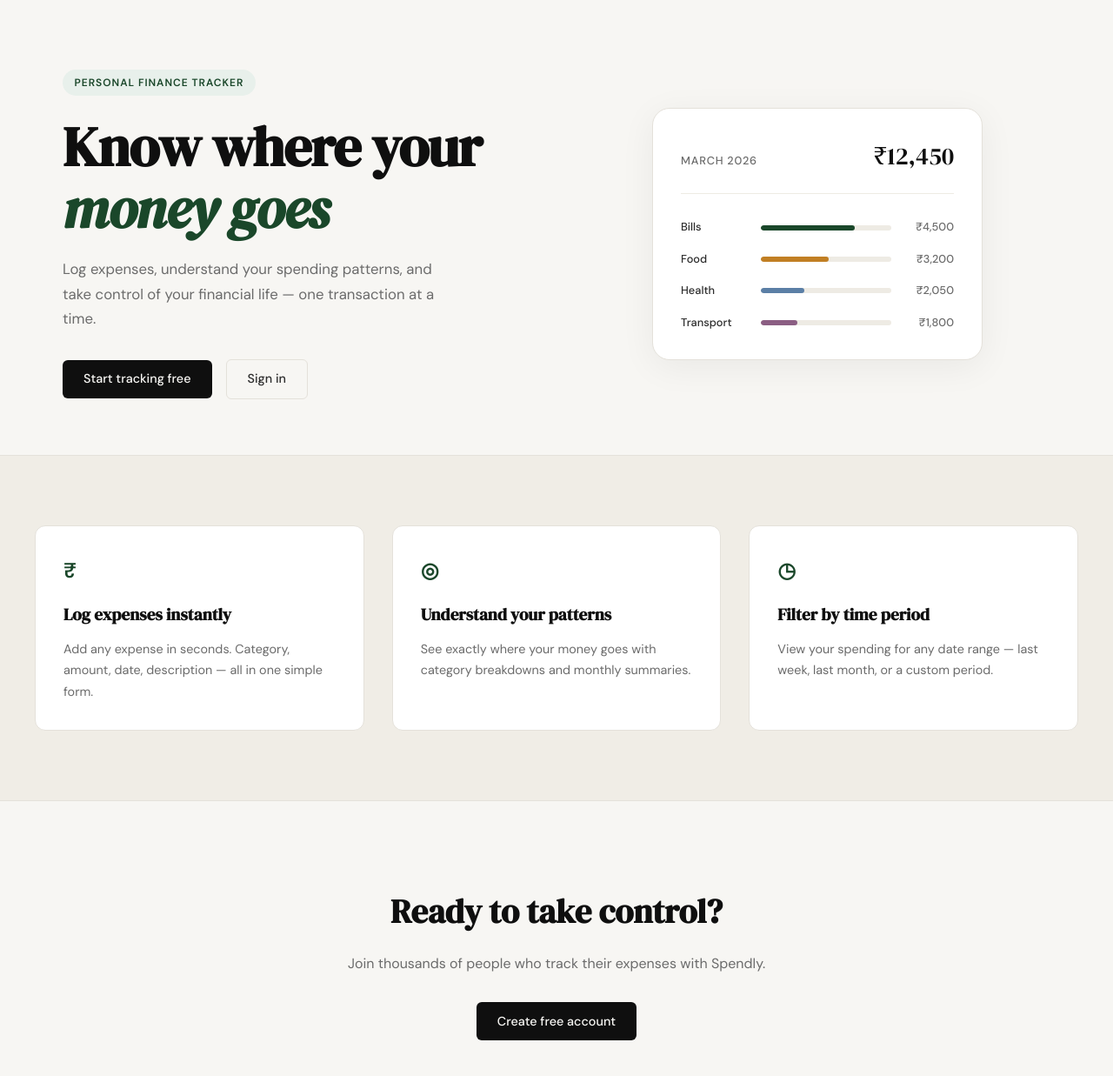
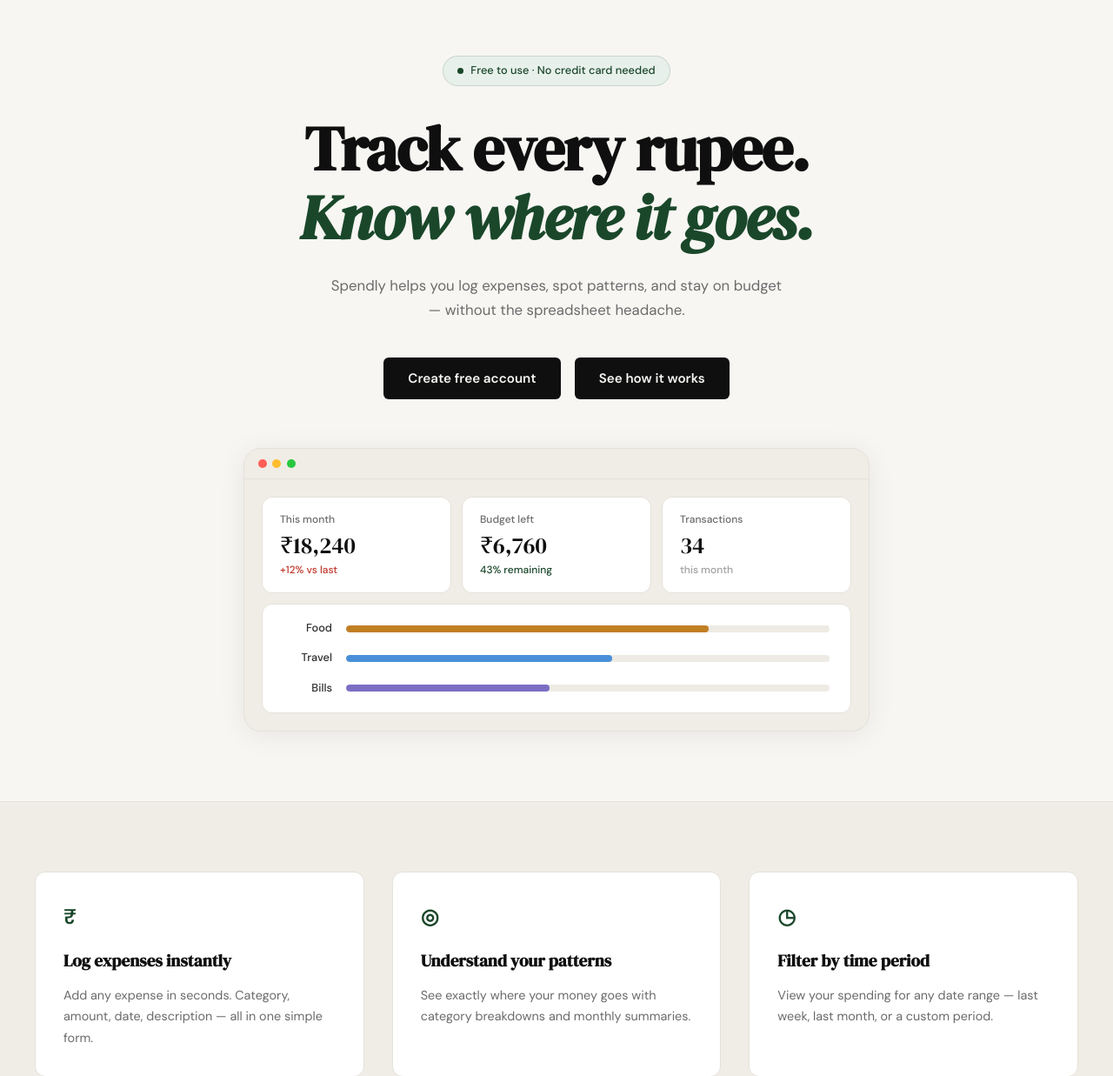
Before and after one commit to Sahilrishi/expense-spendly, a Flask app: page / in a window 1280 px wide. Shown: the part 61-1298 px from the top of the page at 87% size. Run offline with Flask 3, Linux system fonts and the light colour scheme.

Commit message:
landing: redesign hero section to match mockup
Co-Authored-By: Claude Sonnet 4.6 <noreply@anthropic.com>

```diff
--- a/static/css/style.css
+++ b/static/css/style.css
@@ -124,136 +124,193 @@ a { color: inherit; text-decoration: none; }
 /* ------------------------------------------------------------------ */
 
 .hero {
-    padding: 5rem 2rem 4rem;
-    display: grid;
-    grid-template-columns: 1fr 1fr;
-    gap: 4rem;
+    padding: 4rem 2rem 5rem;
+    display: flex;
+    flex-direction: column;
     align-items: center;
-    max-width: var(--max-width);
+    text-align: center;
+    max-width: 860px;
     margin: 0 auto;
 }
 
 .hero-badge {
-    display: inline-block;
+    display: inline-flex;
+    align-items: center;
+    gap: 0.5rem;
     background: var(--accent-light);
     color: var(--accent);
-    font-size: 0.75rem;
-    font-weight: 600;
-    letter-spacing: 0.08em;
-    text-transform: uppercase;
-    padding: 0.35rem 0.85rem;
+    font-size: 0.8rem;
+    font-weight: 500;
+    padding: 0.4rem 1rem;
     border-radius: 999px;
-    margin-bottom: 1.5rem;
+    border: 1px solid rgba(26,71,42,0.15);
+    margin-bottom: 2rem;
+}
+
+.hero-badge::before {
+    content: '';
+    display: inline-block;
+    width: 7px;
+    height: 7px;
+    border-radius: 50%;
+    background: var(--accent);
+    flex-shrink: 0;
 }
 
 .hero-title {
     font-family: var(--font-display);
-    font-size: clamp(2.5rem, 5vw, 4rem);
+    font-size: clamp(2.6rem, 6vw, 4.5rem);
     line-height: 1.1;
     letter-spacing: -0.02em;
     color: var(--ink);
-    margin-bottom: 1.25rem;
+    margin-bottom: 1.5rem;
 }
 
-.hero-title em {
+.hero-title .hero-accent {
+    display: block;
+    color: var(--accent);
     font-style: italic;
-    color: var(--accent);
 }
 
 .hero-subtitle {
     font-size: 1.05rem;
     color: var(--ink-muted);
     line-height: 1.7;
-    max-width: 460px;
-    margin-bottom: 2rem;
+    max-width: 520px;
+    margin: 0 auto 2.5rem;
 }
 
 .hero-actions {
     display: flex;
     gap: 1rem;
     align-items: center;
+    justify-content: center;
+    margin-bottom: 3.5rem;
 }
 
+.btn-dark {
+    display: inline-block;
+    background: var(--ink);
+    color: var(--paper);
+    padding: 0.75rem 1.75rem;
+    border-radius: var(--radius-sm);
+    font-family: var(--font-body);
+    font-size: 0.95rem;
+    font-weight: 600;
+    cursor: pointer;
+    border: none;
+    transition: background 0.2s;
+    text-decoration: none;
+}
+
+.btn-dark:hover { background: var(--accent); }
+
 /* ------------------------------------------------------------------ */
-/* Mock card (hero visual)                                             */
+/* Mock browser (hero visual)                                          */
 /* ------------------------------------------------------------------ */
 
 .hero-visual {
-    display: flex;
-    justify-content: center;
+    width: 100%;
+    max-width: 720px;
+    display: block;
 }
 
-.mock-card {
-    background: var(--paper-card);
+.mock-browser {
+    background: var(--paper-warm);
     border: 1px solid var(--border);
     border-radius: var(--radius-lg);
-    padding: 2rem;
-    width: 100%;
-    max-width: 380px;
-    box-shadow: 0 8px 40px rgba(0,0,0,0.06);
+    overflow: hidden;
+    box-shadow: 0 4px 32px rgba(0,0,0,0.07);
 }
 
-.mock-card-header {
+.mock-browser-bar {
+    padding: 0.75rem 1rem;
     display: flex;
-    justify-content: space-between;
-    align-items: baseline;
-    margin-bottom: 1.75rem;
-    padding-bottom: 1.25rem;
-    border-bottom: 1px solid var(--border-soft);
+    align-items: center;
+    gap: 0.4rem;
+    border-bottom: 1px solid var(--border);
 }
 
-.mock-label {
-    font-size: 0.8rem;
-    font-weight: 500;
-    color: var(--ink-muted);
-    text-transform: uppercase;
-    letter-spacing: 0.06em;
-}
+.mock-dot { width: 10px; height: 10px; border-radius: 50%; }
+.mock-dot-red    { background: #ff5f57; }
+.mock-dot-yellow { background: #ffbd2e; }
+.mock-dot-green  { background: #28c840; }
 
-.mock-total {
-    font-family: var(--font-display);
-    font-size: 1.75rem;
-    color: var(--ink);
-}
-
-.mock-bars { display: flex; flex-direction: column; gap: 1rem; }
-
-.mock-bar-row {
-    display: grid;
-    grid-template-columns: 80px 1fr 60px;
-    align-items: center;
+.mock-browser-body {
+    padding: 1.25rem;
+    display: flex;
+    flex-direction: column;
     gap: 0.75rem;
 }
 
-.mock-cat {
+.mock-stats {
+    display: grid;
+    grid-template-columns: repeat(3, 1fr);
+    gap: 0.75rem;
+}
+
+.mock-stat-card {
+    background: var(--paper-card);
+    border: 1px solid var(--border);
+    border-radius: var(--radius-md);
+    padding: 1rem 1.25rem;
+    text-align: left;
+}
+
+.mock-stat-label {
+    font-size: 0.75rem;
+    color: var(--ink-muted);
+    font-weight: 500;
+    margin-bottom: 0.4rem;
+}
+
+.mock-stat-value {
+    font-family: var(--font-display);
+    font-size: 1.65rem;
+    color: var(--ink);
+    line-height: 1;
+    margin-bottom: 0.35rem;
+}
+
+.mock-stat-sub { font-size: 0.75rem; font-weight: 500; }
+.mock-stat-sub.up    { color: var(--danger); }
+.mock-stat-sub.ok    { color: var(--accent); }
+.mock-stat-sub.muted { color: var(--ink-faint); }
+
+.mock-cats {
+    background: var(--paper-card);
+    border: 1px solid var(--border);
+    border-radius: var(--radius-md);
+    padding: 1.1rem 1.5rem;
+    display: flex;
+    flex-direction: column;
+    gap: 0.85rem;
+}
+
+.mock-cat-row {
+    display: grid;
+    grid-template-columns: 56px 1fr;
+    align-items: center;
+    gap: 1rem;
+}
+
+.mock-cat-label {
     font-size: 0.8rem;
     font-weight: 500;
     color: var(--ink-soft);
+    text-align: right;
 }
 
-.mock-bar-track {
-    height: 6px;
+.mock-cat-track {
+    height: 8px;
     background: var(--border-soft);
     border-radius: 999px;
     overflow: hidden;
 }
 
-.mock-bar {
+.mock-cat-fill {
     height: 100%;
-    background: var(--accent);
     border-radius: 999px;
-    transition: width 0.6s ease;
-}
-
-.mock-bar-2 { background: var(--accent-2); }
-.mock-bar-3 { background: #5b7fa6; }
-.mock-bar-4 { background: #8b5e83; }
-
-.mock-amt {
-    font-size: 0.8rem;
-    font-weight: 500;
-    color: var(--ink-muted);
-    text-align: right;
 }
 
 /* ------------------------------------------------------------------ */
@@ -554,19 +611,11 @@ a { color: inherit; text-decoration: none; }
 /* ------------------------------------------------------------------ */
 
 @media (max-width: 900px) {
-    .hero {
-        grid-template-columns: 1fr;
-        text-align: center;
-    }
-
-    .hero-subtitle { max-width: 100%; }
-    .hero-actions { justify-content: center; }
-    .hero-visual { display: none; }
-
     .features-inner { grid-template-columns: 1fr; }
 }
 
 @media (max-width: 600px) {
     .nav-links a:not(.nav-cta) { display: none; }
     .hero { padding: 3rem 1rem 2rem; }
+    .mock-stats { grid-template-columns: 1fr; }
 }
--- a/templates/landing.html
+++ b/templates/landing.html
@@ -5,56 +5,63 @@
 {% block content %}
 
 <section class="hero">
-    <div class="hero-inner">
-        <div class="hero-badge">Personal Finance Tracker</div>
-        <h1 class="hero-title">
-            Know where your<br>
-            <em>money goes</em>
-        </h1>
-        <p class="hero-subtitle">
-            Log expenses, understand your spending patterns,
-            and take control of your financial life —
-            one transaction at a time.
-        </p>
-        <div class="hero-actions">
-            <a href="{{ url_for('register') }}" class="btn-primary">Start tracking free</a>
-            <a href="{{ url_for('login') }}" class="btn-ghost">Sign in</a>
-        </div>
+    <div class="hero-badge">Free to use · No credit card needed</div>
+    <h1 class="hero-title">
+        Track every rupee.
+        <span class="hero-accent">Know where it goes.</span>
+    </h1>
+    <p class="hero-subtitle">
+        Spendly helps you log expenses, spot patterns, and stay
+        on budget — without the spreadsheet headache.
+    </p>
+    <div class="hero-actions">
+        <a href="{{ url_for('register') }}" class="btn-dark">Create free account</a>
+        <a href="#" class="btn-dark">See how it works</a>
     </div>
     <div class="hero-visual">
-        <div class="mock-card">
-            <div class="mock-card-header">
-                <span class="mock-label">March 2026</span>
-                <span class="mock-total">₹12,450</span>
+        <div class="mock-browser">
+            <div class="mock-browser-bar">
+                <div class="mock-dot mock-dot-red"></div>
+                <div class="mock-dot mock-dot-yellow"></div>
+                <div class="mock-dot mock-dot-green"></div>
             </div>
-            <div class="mock-bars">
-                <div class="mock-bar-row">
-                    <span class="mock-cat">Bills</span>
-                    <div class="mock-bar-track">
-                        <div class="mock-bar" style="width: 72%"></div>
+            <div class="mock-browser-body">
+                <div class="mock-stats">
+                    <div class="mock-stat-card">
+                        <div class="mock-stat-label">This month</div>
+                        <div class="mock-stat-value">₹18,240</div>
+                        <div class="mock-stat-sub up">+12% vs last</div>
                     </div>
-                    <span class="mock-amt">₹4,500</span>
+                    <div class="mock-stat-card">
+                        <div class="mock-stat-label">Budget left</div>
+                        <div class="mock-stat-value">₹6,760</div>
+                        <div class="mock-stat-sub ok">43% remaining</div>
+                    </div>
+                    <div class="mock-stat-card">
+                        <div class="mock-stat-label">Transactions</div>
+                        <div class="mock-stat-value">34</div>
+                        <div class="mock-stat-sub muted">this month</div>
+                    </div>
                 </div>
-                <div class="mock-bar-row">
-                    <span class="mock-cat">Food</span>
-                    <div class="mock-bar-track">
-                        <div class="mock-bar mock-bar-2" style="width: 52%"></div>
+                <div class="mock-cats">
+                    <div class="mock-cat-row">
+                        <span class="mock-cat-label">Food</span>
+                        <div class="mock-cat-track">
+                            <div class="mock-cat-fill" style="width:75%;background:#c17f24;"></div>
+                        </div>
                     </div>
-                    <span class="mock-amt">₹3,200</span>
-                </div>
-                <div class="mock-bar-row">
-                    <span class="mock-cat">Health</span>
-                    <div class="mock-bar-track">
-                        <div class="mock-bar mock-bar-3" style="width: 33%"></div>
+                    <div class="mock-cat-row">
+                        <span class="mock-cat-label">Travel</span>
+                        <div class="mock-cat-track">
+                            <div class="mock-cat-fill" style="width:55%;background:#4a90d9;"></div>
+                        </div>
                     </div>
-                    <span class="mock-amt">₹2,050</span>
-                </div>
-                <div class="mock-bar-row">
-                    <span class="mock-cat">Transport</span>
-                    <div class="mock-bar-track">
-                        <div class="mock-bar mock-bar-4" style="width: 28%"></div>
+                    <div class="mock-cat-row">
+                        <span class="mock-cat-label">Bills</span>
+                        <div class="mock-cat-track">
+                            <div class="mock-cat-fill" style="width:42%;background:#7b6fc4;"></div>
+                        </div>
                     </div>
-                    <span class="mock-amt">₹1,800</span>
                 </div>
             </div>
         </div>
```
